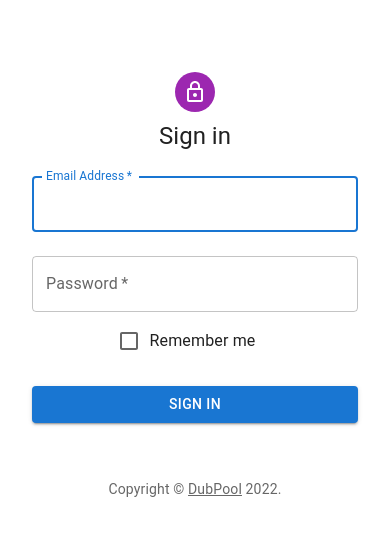
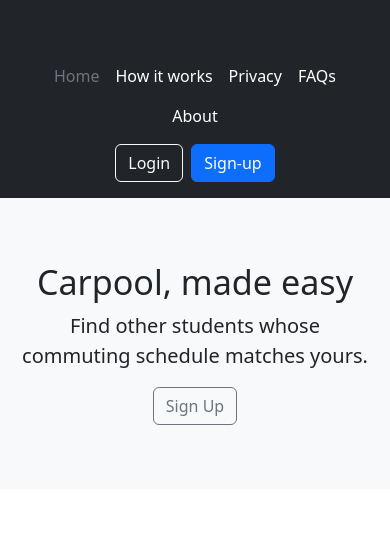
Before and after one commit to kaedenbrinkman/DubPool, a React (Create React App) app in the folder app/: page / in a window 390 px wide. Shown: the top 536 px of the page. Built offline with nearby package versions, Linux system fonts and the light colour scheme.

Commit message:
Add new pages

```diff
--- a/app/src/App.css
+++ b/app/src/App.css
@@ -2,37 +2,9 @@
   text-align: center;
 }
 
-.App-logo {
-  height: 40vmin;
-  pointer-events: none;
+/* change bootstrap primary color */
+.btn-primary {
+  color: #fff;
+  background-color: #007bff;
+  border-color: #007bff;
 }
-
-@media (prefers-reduced-motion: no-preference) {
-  .App-logo {
-    animation: App-logo-spin infinite 20s linear;
-  }
-}
-
-.App-header {
-  background-color: #282c34;
-  min-height: 100vh;
-  display: flex;
-  flex-direction: column;
-  align-items: center;
-  justify-content: center;
-  font-size: calc(10px + 2vmin);
-  color: white;
-}
-
-.App-link {
-  color: #61dafb;
-}
-
-@keyframes App-logo-spin {
-  from {
-    transform: rotate(0deg);
-  }
-  to {
-    transform: rotate(360deg);
-  }
-}
--- /dev/null
+++ b/app/src/components/about/AboutHeader.tsx
@@ -0,0 +1,39 @@
+import { Component } from "react";
+import { Link } from "react-router-dom";
+
+interface AboutHeaderProps { }
+
+interface AboutHeaderState { }
+
+class AboutHeader extends Component<AboutHeaderProps, AboutHeaderState> {
+  constructor(props: AboutHeaderProps) {
+    super(props);
+    this.state = {};
+  }
+  render() {
+    return (<header className="p-3 text-bg-dark">
+      <div className="container">
+        <div className="d-flex flex-wrap align-items-center justify-content-center justify-content-lg-start">
+          <Link to="/" className="d-flex align-items-center mb-2 mb-lg-0 text-white text-decoration-none">
+            <svg className="bi me-2" width="40" height="32" role="img" aria-label="Bootstrap"></svg>
+          </Link>
+
+          <ul className="nav col-12 col-lg-auto me-lg-auto mb-2 justify-content-center mb-md-0">
+            <li><Link to="/" className="nav-link px-2 text-secondary">Home</Link></li>
+            <li><Link to="/how-it-works" className="nav-link px-2 text-white">How it works</Link></li>
+            <li><Link to="/privacy" className="nav-link px-2 text-white">Privacy</Link></li>
+            <li><Link to="/faq" className="nav-link px-2 text-white">FAQs</Link></li>
+            <li><Link to="/about" className="nav-link px-2 text-white">About</Link></li>
+          </ul>
+
+          <div className="text-end">
+            <Link to="/log-in" className="btn btn-outline-light me-2">Login</Link>
+            <Link to="/sign-up" className="btn btn-primary">Sign-up</Link>
+          </div>
+        </div>
+      </div>
+    </header>);
+  }
+}
+
+export default AboutHeader;
--- /dev/null
+++ b/app/src/components/about/AboutPage.css
@@ -0,0 +1,51 @@
+.bd-placeholder-img {
+  font-size: 1.125rem;
+  text-anchor: middle;
+  -webkit-user-select: none;
+  -moz-user-select: none;
+  user-select: none;
+}
+
+@media (min-width: 768px) {
+  .bd-placeholder-img-lg {
+    font-size: 3.5rem;
+  }
+}
+
+.b-example-divider {
+  height: 3rem;
+  background-color: rgba(0, 0, 0, 0.1);
+  border: solid rgba(0, 0, 0, 0.15);
+  border-width: 1px 0;
+  box-shadow: inset 0 0.5em 1.5em rgba(0, 0, 0, 0.1),
+    inset 0 0.125em 0.5em rgba(0, 0, 0, 0.15);
+}
+
+.b-example-vr {
+  flex-shrink: 0;
+  width: 1.5rem;
+  height: 100vh;
+}
+
+.bi {
+  vertical-align: -0.125em;
+  fill: currentColor;
+}
+
+.nav-scroller {
+  position: relative;
+  z-index: 2;
+  height: 2.75rem;
+  overflow-y: hidden;
+}
+
+.nav-scroller .nav {
+  display: flex;
+  flex-wrap: nowrap;
+  padding-bottom: 1rem;
+  margin-top: -1px;
+  overflow-x: auto;
+  text-align: center;
+  white-space: nowrap;
+  -webkit-overflow-scrolling: touch;
+}
--- /dev/null
+++ b/app/src/components/about/AboutPage.tsx
@@ -0,0 +1,30 @@
+import { Component } from "react";
+import { Link } from "react-router-dom";
+import "./AboutPage.css";
+
+interface AboutPageProps { }
+
+interface AboutPageState { }
+
+class AboutPage extends Component<AboutPageProps, AboutPageState> {
+  constructor(props: AboutPageProps) {
+    super(props);
+    this.state = {};
+  }
+  render() {
+    return (
+      <main>
+        <div className="position-relative overflow-hidden p-3 p-md-5 m-md-3 text-center bg-light">
+          <div className="col-md-5 p-lg-5 mx-auto my-5">
+            <h1 className="display-4 fw-normal">Carpool, made easy</h1>
+            <p className="lead fw-normal">Find other students whose commuting schedule matches yours.</p>
+            <Link className="btn btn-outline-secondary" to="/sign-up">Sign Up</Link>
+          </div>
+          <div className="product-device shadow-sm d-none d-md-block"></div>
+          <div className="product-device product-device-2 shadow-sm d-none d-md-block"></div>
+        </div>
+      </main >);
+  }
+}
+
+export default AboutPage;
--- /dev/null
+++ b/app/src/components/about/HowItWorks.tsx
@@ -0,0 +1,29 @@
+import { Component } from "react";
+import { Link } from "react-router-dom";
+
+interface HowItWorksProps { }
+
+interface HowItWorksState { }
+
+class HowItWorks extends Component<HowItWorksProps, HowItWorksState> {
+  constructor(props: HowItWorksProps) {
+    super(props);
+    this.state = {};
+  }
+  render() {
+    return (
+      <main>
+        <div className="position-relative overflow-hidden p-3 p-md-5 m-md-3 text-center bg-light">
+          <div className="col-md-5 p-lg-5 mx-auto my-5">
+            <h1 className="display-4 fw-normal">How it works</h1>
+            <p className="lead fw-normal">Lorem ipsum dolor sit amet consectetur, adipisicing elit. Qui sed animi eaque?</p>
+            <Link className="btn btn-outline-secondary" to="/sign-up">Sign Up</Link>
+          </div>
+          <div className="product-device shadow-sm d-none d-md-block"></div>
+          <div className="product-device product-device-2 shadow-sm d-none d-md-block"></div>
+        </div>
+      </main >);
+  }
+}
+
+export default HowItWorks;
--- a/app/src/components/dashboard/Dashboard.tsx
+++ /dev/null
@@ -1,17 +0,0 @@
-import { Component } from "react";
-
-interface DashboardProps { }
-
-interface DashboardState { }
-
-class Dashboard extends Component<DashboardProps, DashboardState> {
-  constructor(props: DashboardProps) {
-    super(props);
-    this.state = {};
-  }
-  render() {
-    return (<div></div>);
-  }
-}
-
-export default Dashboard;
--- a/app/src/components/login/LoginPage.tsx
+++ b/app/src/components/login/LoginPage.tsx
@@ -58,8 +58,11 @@ class LoginPage extends Component<LoginPageProps, LoginPageState> {
     // The db is mocked and creating accounts is just storing credentials in
     // local storage. This is not secure and should not be used in production.
 
+    localStorage.setItem("user", JSON.stringify({ username: this.state.username }));
+    window.location.href = "/";
+
     // as no accounts exist, always return error
-    this.setState({ error: "Invalid username or password" });
+    // this.setState({ error: "Invalid username or password" });
   }
 
   render() {
--- /dev/null
+++ b/app/src/components/login/SignUp.tsx
@@ -0,0 +1,17 @@
+import { Component } from "react";
+
+interface SignUpPageProps { }
+
+interface SignUpPageState { }
+
+class SignUpPage extends Component<SignUpPageProps, SignUpPageState> {
+  constructor(props: SignUpPageProps) {
+    super(props);
+    this.state = {};
+  }
+  render() {
+    return (<div></div>);
+  }
+}
+
+export default SignUpPage;
--- /dev/null
+++ b/app/src/components/matches/Matches.tsx
@@ -0,0 +1,17 @@
+import { Component } from "react";
+
+interface MatchesProps { }
+
+interface MatchesState { }
+
+class Matches extends Component<MatchesProps, MatchesState> {
+  constructor(props: MatchesProps) {
+    super(props);
+    this.state = {};
+  }
+  render() {
+    return (<div></div>);
+  }
+}
+
+export default Matches;
--- /dev/null
+++ b/app/src/components/messages/Messages.tsx
@@ -0,0 +1,17 @@
+import { Component } from "react";
+
+interface MessagesProps { }
+
+interface MessagesState { }
+
+class Messages extends Component<MessagesProps, MessagesState> {
+  constructor(props: MessagesProps) {
+    super(props);
+    this.state = {};
+  }
+  render() {
+    return (<div></div>);
+  }
+}
+
+export default Messages;
--- /dev/null
+++ b/app/src/components/onboarding/Onboarding.tsx
@@ -0,0 +1,17 @@
+import { Component } from "react";
+
+interface OnboardingProps { }
+
+interface OnboardingState { }
+
+class Onboarding extends Component<OnboardingProps, OnboardingState> {
+  constructor(props: OnboardingProps) {
+    super(props);
+    this.state = {};
+  }
+  render() {
+    return (<div></div>);
+  }
+}
+
+export default Onboarding;
--- a/app/src/components/ui/MainPage.tsx
+++ b/app/src/components/ui/MainPage.tsx
@@ -1,8 +1,14 @@
 import { Component } from "react";
 import { BrowserRouter, Routes, Route } from "react-router-dom";
-import Dashboard from "../dashboard/Dashboard";
+import AboutHeader from "../about/AboutHeader";
+import AboutPage from "../about/AboutPage";
+import HowItWorks from "../about/HowItWorks";
+import Matches from "../matches/Matches";
 import LoginPage from "../login/LoginPage";
+import SignUpPage from "../login/SignUp";
 import NavBar from "./NavBar";
+import Messages from "../messages/Messages";
+import Onboarding from "../onboarding/Onboarding";
 
 interface MainPageProps { }
 
@@ -25,13 +31,25 @@ class MainPage extends Component<MainPageProps, MainPageState> {
   }
   render() {
     if (!this.state.user) {
-      return <LoginPage />;
+      return (
+        <BrowserRouter>
+          <AboutHeader />
+          <Routes>
+            <Route path="/" element={<AboutPage />} />
+            <Route path="/how-it-works" element={<HowItWorks />} />
+            <Route path="/log-in" element={<LoginPage />} />
+            <Route path="/sign-up" element={<SignUpPage />} />
+          </Routes>
+        </BrowserRouter>
+      );
     }
     return (
       <BrowserRouter>
         <NavBar />
         <Routes>
-          <Route path="/" element={<Dashboard />} />
+          <Route path="/" element={<Matches />} />
+          <Route path="/messages" element={<Messages />} />
+          <Route path="/welcome" element={<Onboarding />} />
         </Routes>
       </BrowserRouter>
     );
```
Also changed, not shown: app/public/assets/img/about-bg.jpg (added).
